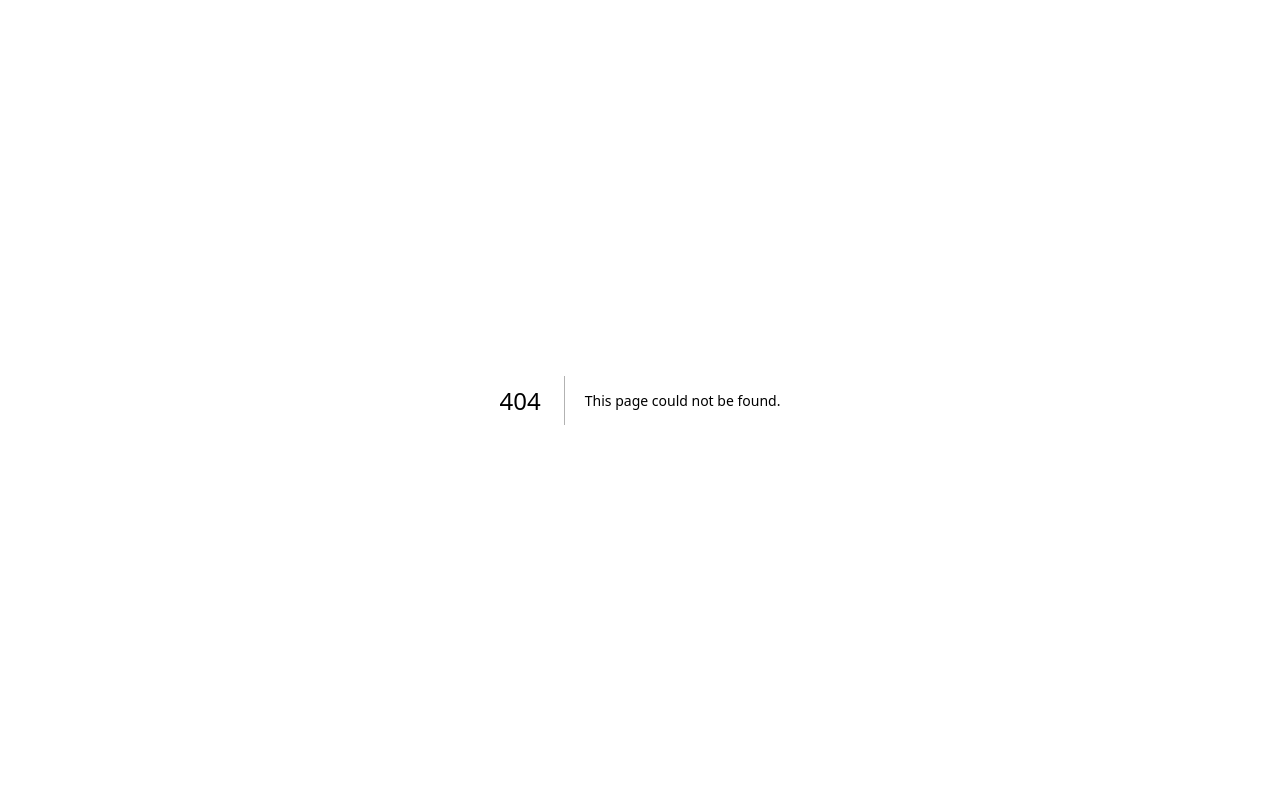
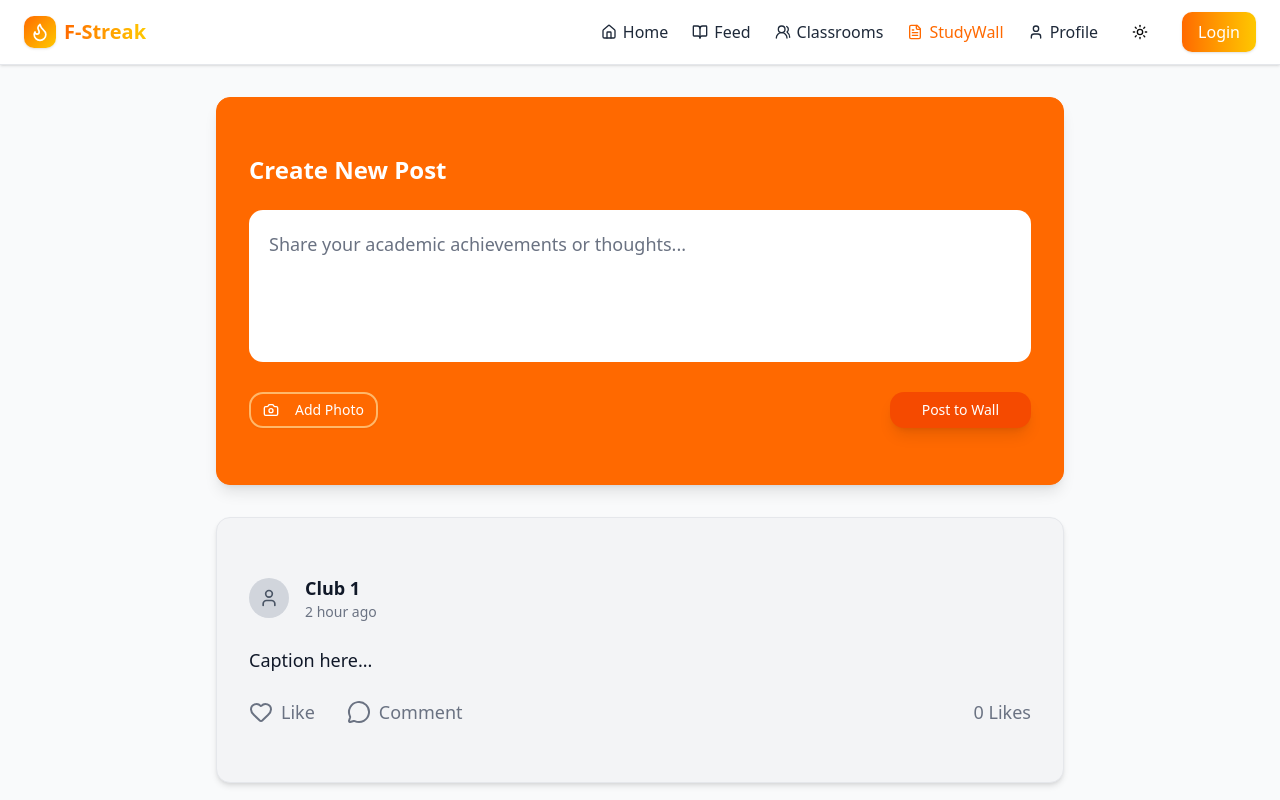
Before and after one commit to FStreak/FStreak-FE, a Next.js app: page /studyWall in a window 1280 px wide. Before the commit this address had no page. Shown: the top 800 px of the page. Built offline with nearby package versions, Linux system fonts and the light colour scheme.

Commit message:
create studywall

```diff
--- /dev/null
+++ b/src/app/studyWall/page.tsx
@@ -0,0 +1,172 @@
+"use client";
+
+import { useState } from "react";
+import { Camera, Heart, MessageCircle, User } from "lucide-react";
+import { Button } from "@/components/ui/button";
+import { Card } from "@/components/ui/card";
+import Navbar from "@/components/Navbar";
+
+interface Post {
+  id: string;
+  author: string;
+  timeAgo: string;
+  content: string;
+  caption: string;
+  likes: number;
+  hasLiked: boolean;
+}
+
+export default function StudyWall() {
+  const [newPost, setNewPost] = useState("");
+  const [posts, setPosts] = useState<Post[]>([
+    {
+      id: "1",
+      author: "Club 1",
+      timeAgo: "2 hour ago",
+      content: "",
+      caption: "Caption here...",
+      likes: 0,
+      hasLiked: false,
+    },
+    {
+      id: "2",
+      author: "Person 1",
+      timeAgo: "2 hour ago",
+      content: "",
+      caption: "Caption here...",
+      likes: 0,
+      hasLiked: false,
+    },
+  ]);
+
+  const handlePost = () => {
+    if (newPost.trim()) {
+      const newPostData: Post = {
+        id: Date.now().toString(),
+        author: "You",
+        timeAgo: "now",
+        content: "",
+        caption: newPost,
+        likes: 0,
+        hasLiked: false,
+      };
+      setPosts([newPostData, ...posts]);
+      setNewPost("");
+    }
+  };
+
+  const handleLike = (postId: string) => {
+    setPosts(posts.map(post =>
+      post.id === postId
+        ? {
+            ...post,
+            hasLiked: !post.hasLiked,
+            likes: post.hasLiked ? post.likes - 1 : post.likes + 1
+          }
+        : post
+    ));
+  };
+
+  return (
+    <div className="min-h-screen bg-gray-50 dark:bg-gray-900">
+      {/* Navbar */}
+      <Navbar />
+
+
+
+      <div className="max-w-4xl mx-auto px-6 py-8">
+        {/* Create New Post Section */}
+        <Card className="bg-orange-500 border-orange-500 mb-8 rounded-xl shadow-lg">
+          <div className="p-8">
+            <h2 className="text-2xl font-bold text-white mb-6">Create New Post</h2>
+
+            <div className="mb-6">
+              <textarea
+                value={newPost}
+                onChange={(e) => setNewPost(e.target.value)}
+                placeholder="Share your academic achievements or thoughts..."
+                className="w-full p-5 rounded-xl border-0 bg-white text-gray-900 placeholder-gray-500 focus:outline-none focus:ring-2 focus:ring-orange-300 resize-none text-lg"
+                rows={4}
+              />
+            </div>
+
+            <div className="flex justify-between items-center">
+              <Button
+                variant="outline"
+                className="bg-transparent border-2 border-orange-300 text-white hover:bg-orange-400 hover:text-white hover:border-orange-400 px-6 py-3 rounded-xl font-medium"
+              >
+                <Camera className="w-5 h-5 mr-2" />
+                Add Photo
+              </Button>
+
+              <Button
+                onClick={handlePost}
+                className="bg-orange-600 hover:bg-orange-700 text-white px-8 py-3 rounded-xl font-medium shadow-lg"
+              >
+                Post to Wall
+              </Button>
+            </div>
+          </div>
+        </Card>
+
+        {/* Posts Feed */}
+        <div className="space-y-8">
+          {posts.map((post) => (
+            <Card key={post.id} className="bg-gray-100 dark:bg-gray-800 border-gray-200 dark:border-gray-700 rounded-xl shadow-md">
+              <div className="p-8">
+                {/* Post Header */}
+                <div className="flex items-center mb-6">
+                  <div className="w-10 h-10 bg-gray-300 dark:bg-gray-600 rounded-full flex items-center justify-center mr-4">
+                    <User className="w-5 h-5 text-gray-600 dark:text-gray-400" />
+                  </div>
+                  <div>
+                    <h3 className="font-bold text-lg text-gray-900 dark:text-white">{post.author}</h3>
+                    <p className="text-sm text-gray-500 dark:text-gray-400">{post.timeAgo}</p>
+                  </div>
+                </div>
+
+                {/* Post Content */}
+                {post.content && (
+                  <div className="mb-6">
+                    <div className="w-full h-64 bg-gray-200 dark:bg-gray-700 rounded-xl flex items-center justify-center">
+                      <span className="text-gray-500 dark:text-gray-400 text-lg">Content placeholder</span>
+                    </div>
+                  </div>
+                )}
+
+                {/* Post Caption */}
+                <p className="text-gray-900 dark:text-white mb-6 text-lg">{post.caption}</p>
+
+                {/* Post Actions */}
+                <div className="flex items-center justify-between">
+                  <div className="flex items-center space-x-8">
+                    <button
+                      onClick={() => handleLike(post.id)}
+                      className={`flex items-center space-x-2 text-lg font-medium ${
+                        post.hasLiked
+                          ? "text-red-500"
+                          : "text-gray-500 hover:text-red-500"
+                      } transition-colors`}
+                    >
+                      <Heart className={`w-6 h-6 ${post.hasLiked ? "fill-current" : ""}`} />
+                      <span>Like</span>
+                    </button>
+
+                    <button className="flex items-center space-x-2 text-gray-500 hover:text-blue-500 transition-colors text-lg font-medium">
+                      <MessageCircle className="w-6 h-6" />
+                      <span>Comment</span>
+                    </button>
+                  </div>
+
+                  <span className="text-lg font-medium text-gray-500 dark:text-gray-400">
+                    {post.likes} Likes
+                  </span>
+                </div>
+              </div>
+            </Card>
+          ))}
+        </div>
+      </div>
+    </div>
+  );
+}
--- a/src/components/Navbar.tsx
+++ b/src/components/Navbar.tsx
@@ -1,7 +1,7 @@
 "use client";
 
 import Link from "next/link";
-import { Flame, Home, BookOpen, Users2, User } from "lucide-react";
+import { Flame, Home, BookOpen, Users2, User, FileText } from "lucide-react";
 import { usePathname } from "next/navigation";
 import { ThemeToggle } from "@/components/theme-toggle";
 
@@ -57,6 +57,16 @@ export default function Navbar() {
           </Link>
 
           <Link
+            href="/studyWall"
+            className={`flex items-center gap-1.5 transition-colors ${
+              isActive("/studyWall") ? "text-orange-500" : "hover:text-orange-500"
+            }`}
+          >
+            <FileText className="w-4 h-4" />
+            StudyWall
+          </Link>
+
+          <Link
             href="/profile"
             className={`flex items-center gap-1.5 transition-colors ${
               isActive("/profile") ? "text-orange-500" : "hover:text-orange-500"
```
